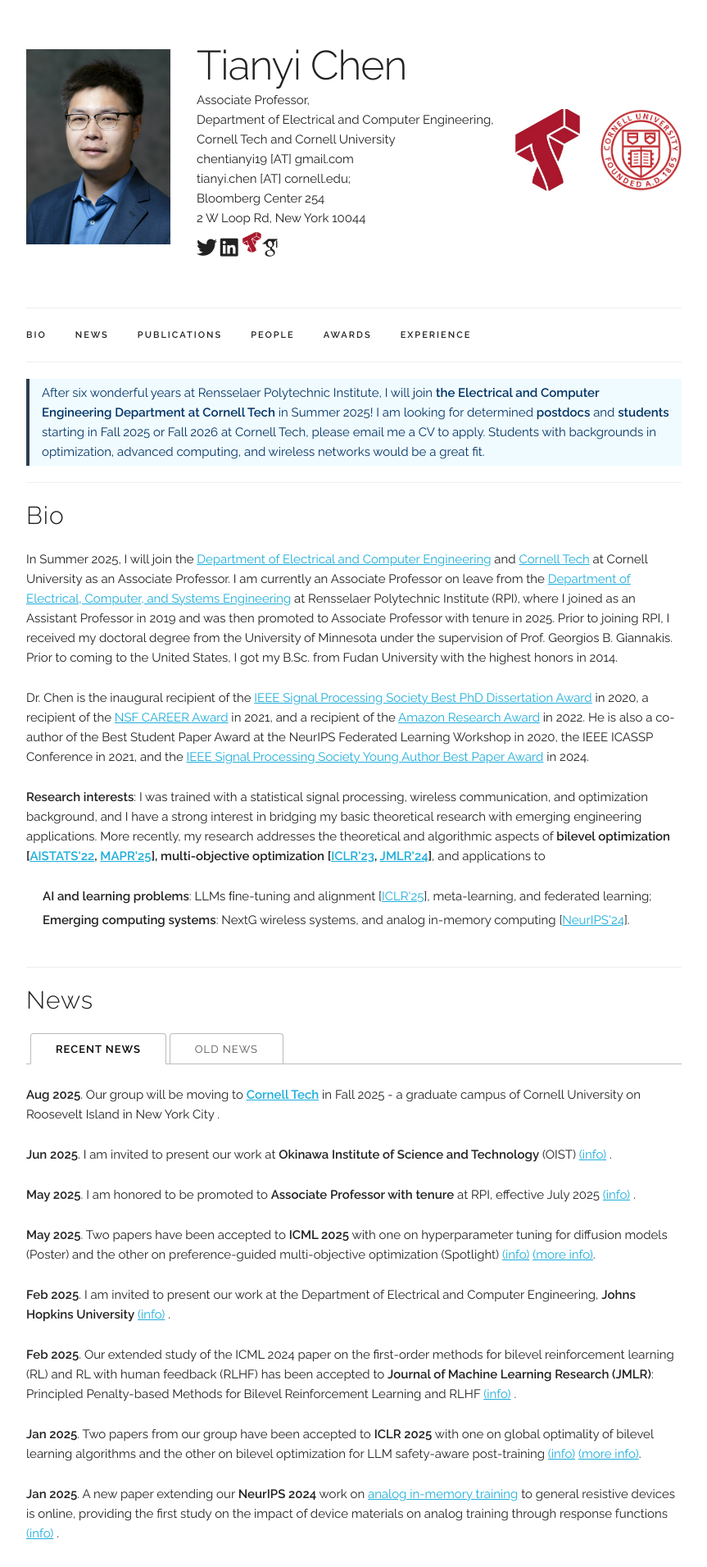
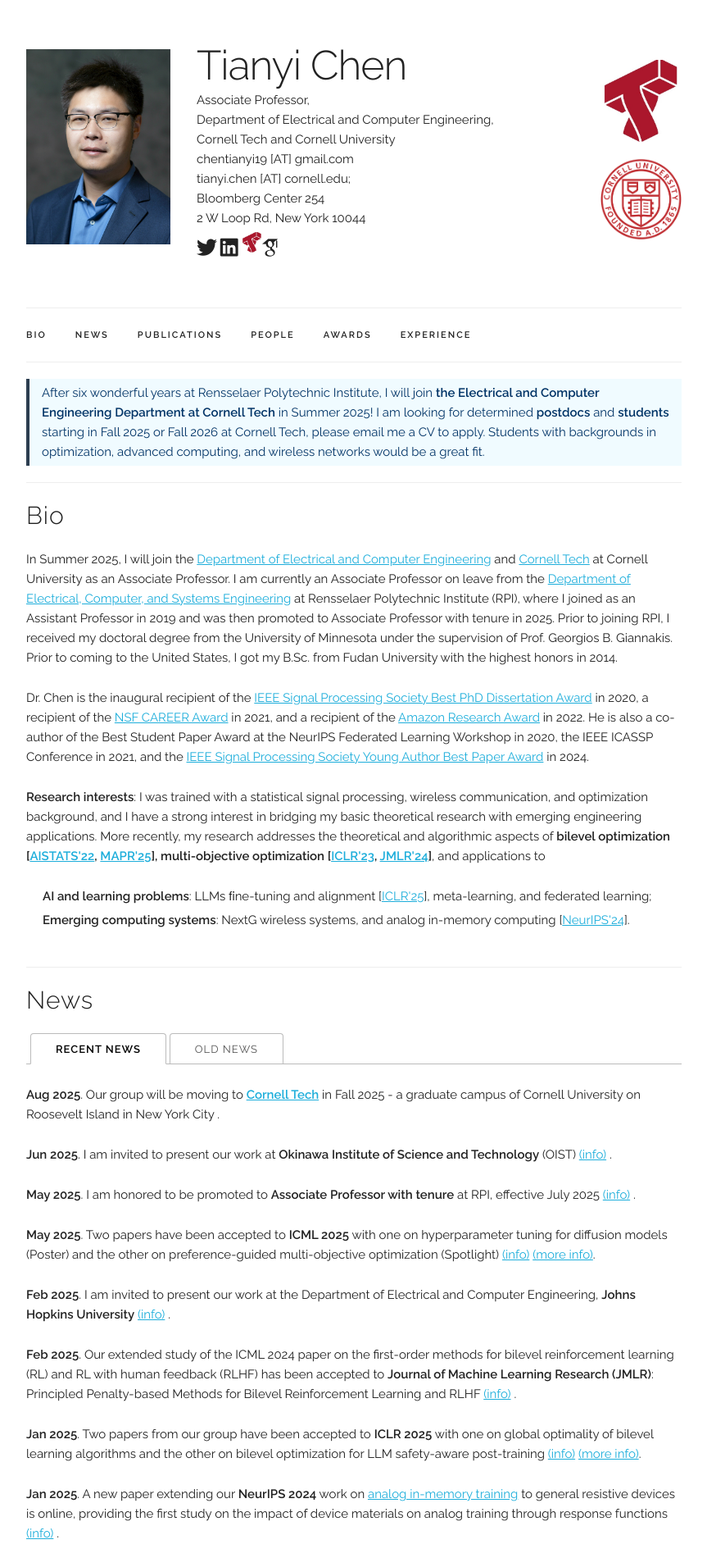
Before and after one commit to chentianyi1991/chentianyi1991.github.io, a Jekyll site: the page built from index.html, in a window 1280 px wide. Shown: the top 1911 px of the page at 82% size, without its empty margins (208-1071 px from the left). Built offline with Jekyll 4.4.1, drawn with Linux system fonts in a browser that asks for light colours; some web fonts are replaced; comment, search, counter and statistics services are not loaded.

Commit message:
Update default.html

```diff
--- a/_layouts/default.html
+++ b/_layouts/default.html
@@ -97,7 +97,7 @@
             </p>
         </div>
 
-         <div class="right-logos" style="display: flex; gap: 20px;">
+         <div class="right-logos" style="display: flex; flex-direction: column; gap: 20px;">
          <img src="/assets/CT_logo.jpg" alt="Logo 1" style="height: 100px;">
          <img src="/assets/cornell_logo.jpg" alt="Logo 2" style="height: 100px;">
         </div>
```
